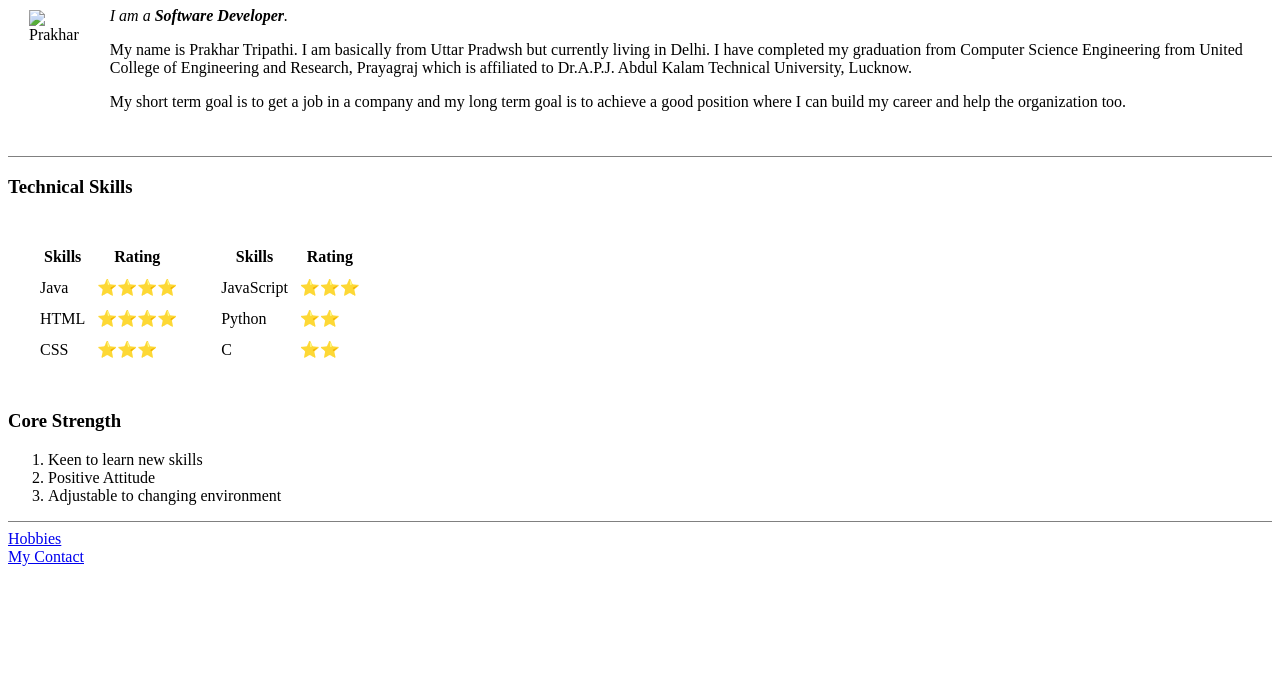
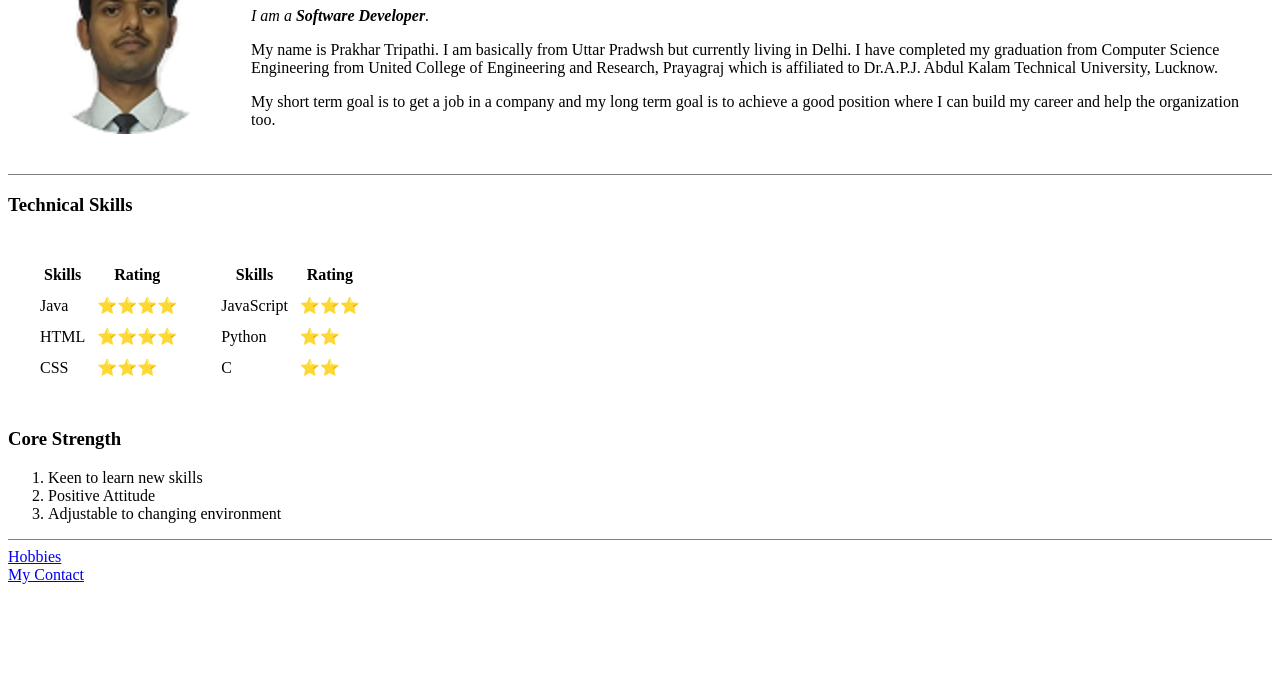
Before and after one commit to prakhar0176/portfolio, a plain HTML site: page index.html in a window 1280 px wide. Shown: the part 102-800 px from the top of the page. Drawn offline with Linux system fonts and the light colour scheme.

Commit message:
Update index.html

```diff
--- a/index.html
+++ b/index.html
@@ -9,7 +9,7 @@
 <body>
     <table cellspacing="20">
         <tr>
-            <td><img src="images/circle-cropped.png" alt="Prakhar"></td>
+            <td><img src="/circle-cropped.png" alt="Prakhar"></td>
             <td>
                 <h1>Prakhar Tripathi</h1>
                 <p><em>I am a <strong>Software Developer</strong>.</em></p>
```
